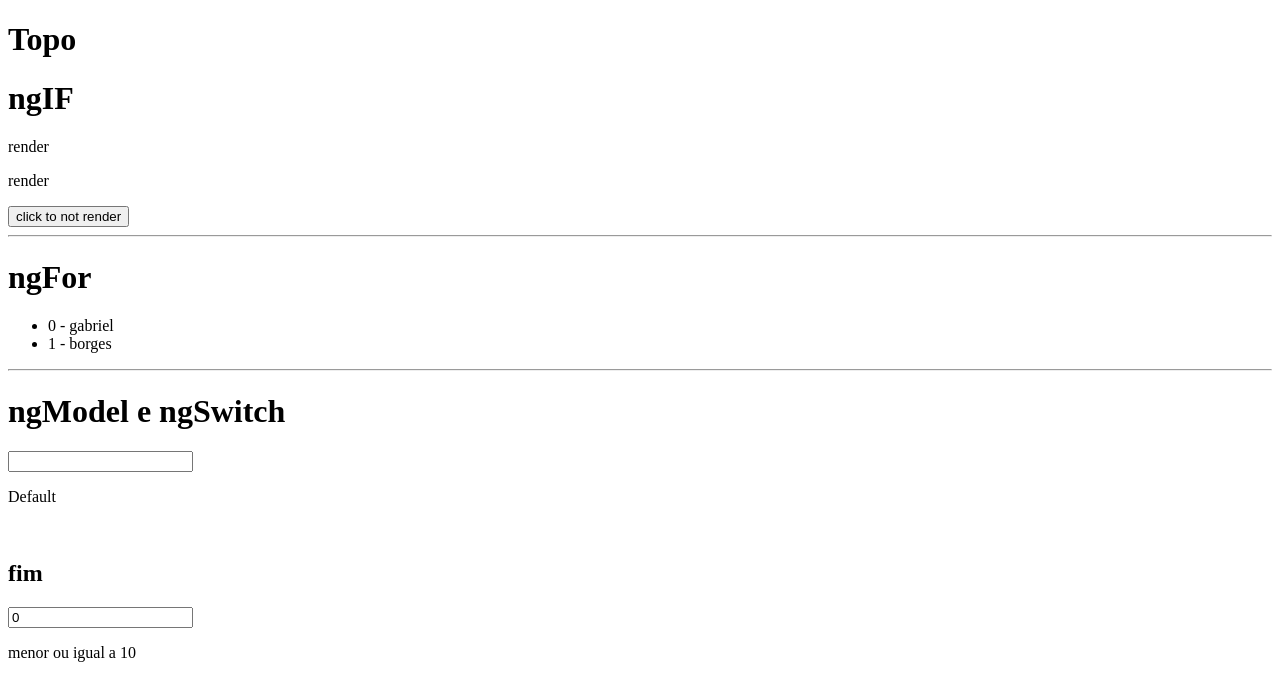
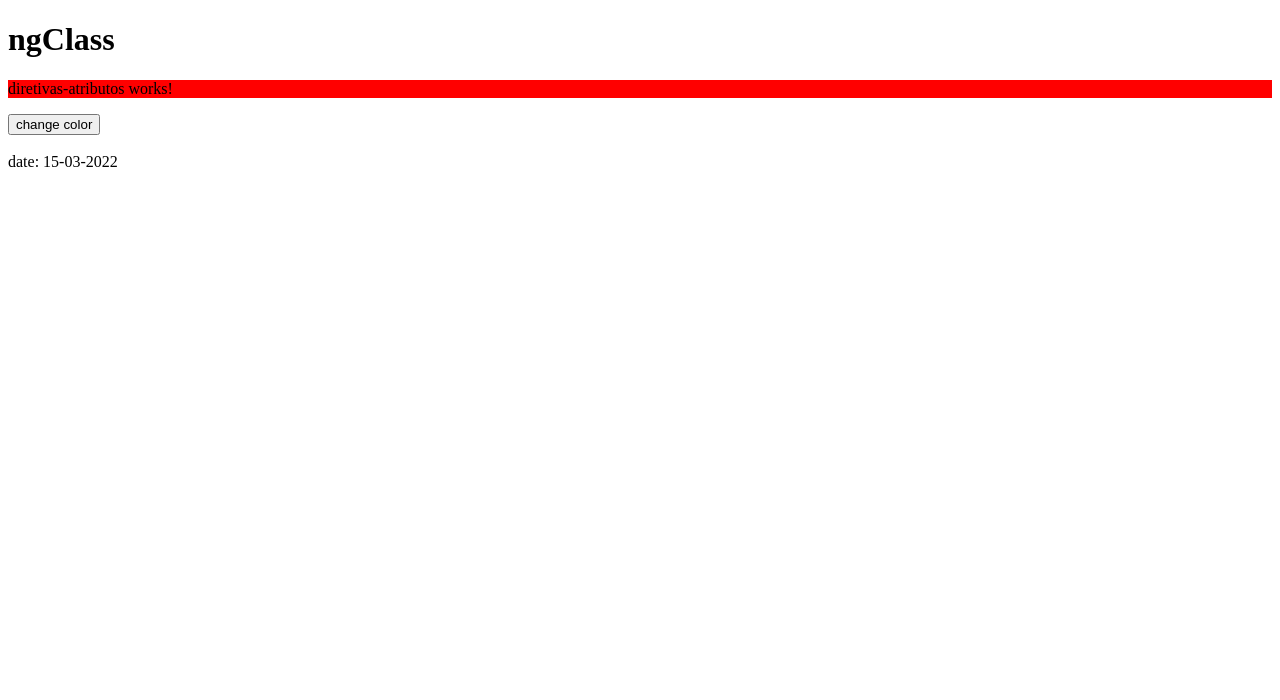
Before and after one commit to gabrielborgesc/angular-app, an Angular app: page / in a window 1280 px wide. Shown: the top 700 px of the page. Built offline with nearby package versions, Linux system fonts and the light colour scheme.

Commit message:
pos aula 30, pipe

```diff
--- a/src/app/app.component.ts
+++ b/src/app/app.component.ts
@@ -5,11 +5,11 @@ import { Component, OnInit, DoCheck, AfterContentInit, AfterContentChecked, Afte
   template: `
     <!-- <app-data-binding></app-data-binding> -->
     <!-- <app-title></app-title> -->
-    <app-diretivas-estruturais>
+    <!-- <app-diretivas-estruturais>
       <h1>Topo</h1>
       <h2>fim</h2>
-    </app-diretivas-estruturais>
-    <!-- <app-diretivas-atributos></app-diretivas-atributos> -->
+    </app-diretivas-estruturais> -->
+    <app-diretivas-atributos></app-diretivas-atributos>
     <router-outlet></router-outlet>
     `
 
--- a/src/app/diretivas-atributos/diretivas-atributos.component.html
+++ b/src/app/diretivas-atributos/diretivas-atributos.component.html
@@ -1,3 +1,9 @@
 <h1>ngClass</h1>
 <p [ngClass]="{ 'active': redcolor, 'disabled': !redcolor }">diretivas-atributos works!</p>
 <button (click)="changeColor()">change color</button>
+
+<br>
+
+<br>
+
+date: {{ date | date: 'dd-MM-yyyy' }}
--- a/src/app/diretivas-atributos/diretivas-atributos.component.ts
+++ b/src/app/diretivas-atributos/diretivas-atributos.component.ts
@@ -10,6 +10,8 @@ export class DiretivasAtributosComponent implements OnInit {
 
   public redcolor: boolean = true;
 
+  public date: Date = new Date();
+
   constructor() { }
 
   ngOnInit(): void {
```
